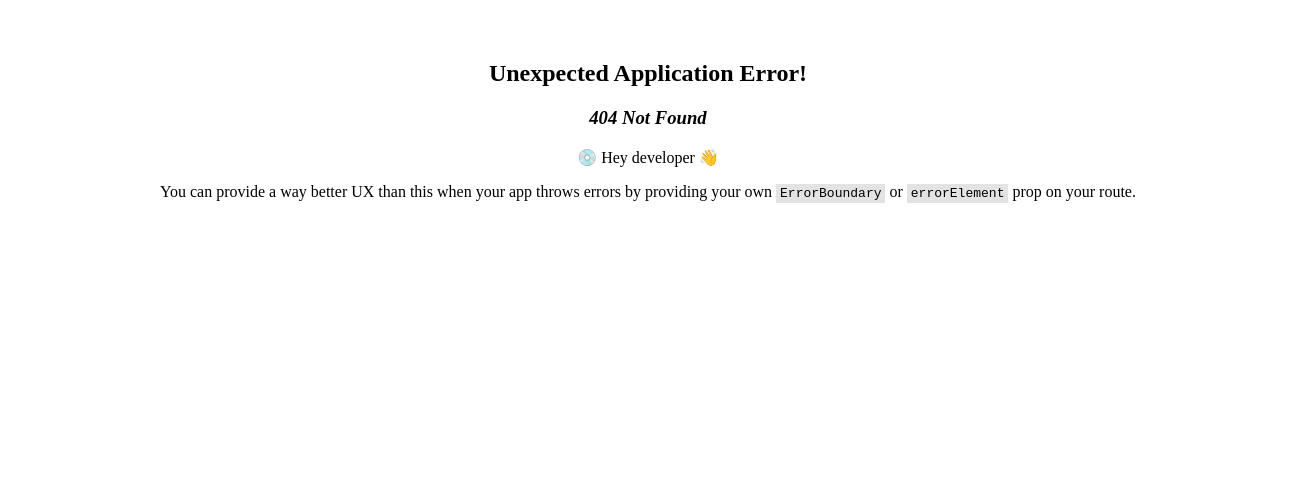
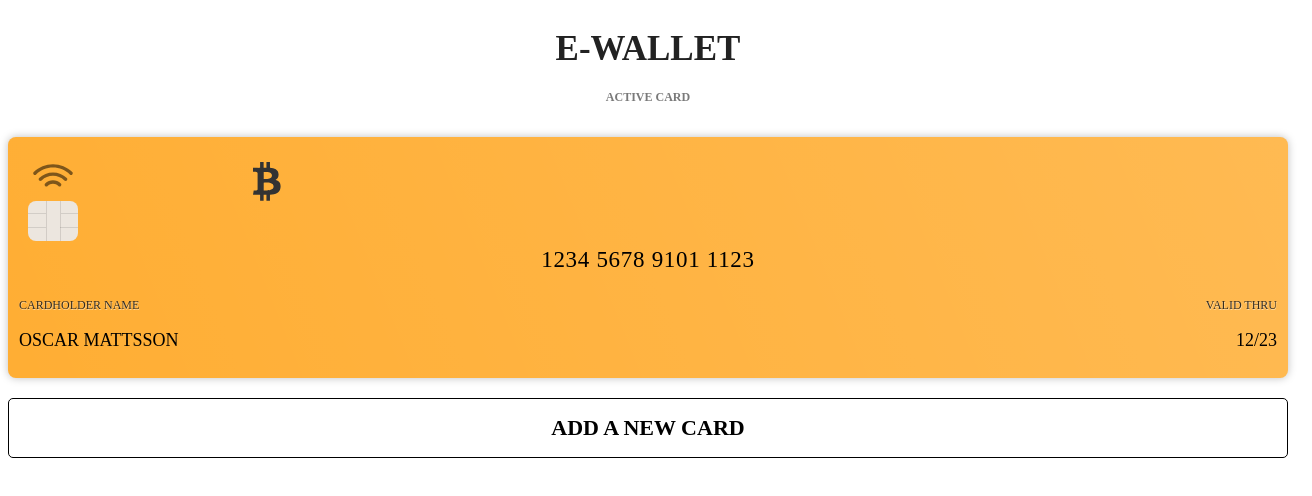
Before and after one commit to Oscar-Mattsson-790/e-wallet, a React (Vite) app in the folder e-wallet/: page / in a window 1280 px wide. Before the commit this address had no page. Shown: the top 496 px of the page, 1312 px wide, since content can reach past the window. Built offline with nearby package versions, Linux system fonts and the light colour scheme.

Commit message:
Complete

```diff
--- a/e-wallet/src/App.css
+++ b/e-wallet/src/App.css
@@ -1,7 +1,11 @@
 #root {
-  max-width: 1280px;
-  margin: 0 auto;
-  padding: 2rem;
+  display: flex;
+  justify-content: center;
   text-align: center;
   box-sizing: border-box;
+  width: 100%;
 }
+
+.App {
+  width: 100%;
+}
--- /dev/null
+++ b/e-wallet/src/assets/creditcards.json
@@ -0,0 +1,47 @@
+[
+  {
+    "id": 1,
+    "cardnumber": "1234 5678 9101 1123",
+    "name": "OSCAR MATTSSON",
+    "valid": "12/23",
+    "color": "linear-gradient(248.04deg, rgba(255, 255, 255, 0.15) 0%, rgba(255, 255, 255, 0) 99.07%), #FFAE34",
+    "logo": "../../src/assets/vendor-bitcoin.svg",
+    "chip": "../../src/assets/chip-dark.svg"
+  },
+  {
+    "id": 2,
+    "cardnumber": "6666 6666 6666 6666",
+    "name": "OSCAR MATTSSON",
+    "valid": "10/23",
+    "color": "linear-gradient(248.3deg, rgba(0, 0, 0, 0.16) 0%, rgba(0, 0, 0, 0) 100%), #F33355",
+    "logo": "../../src/assets/vendor-evil.svg",
+    "chip": "../../src/assets/chip-light.svg"
+  },
+  {
+    "id": 3,
+    "cardnumber": "5555 5555 5555 5555",
+    "name": "OSCAR MATTSSON",
+    "valid": "09/23",
+    "color": "linear-gradient(248.52deg, rgba(0, 0, 0, 0.15) 1.49%, rgba(0, 0, 0, 0) 100%), #8B58F9",
+    "logo": "../../src/assets/vendor-blockchain.svg",
+    "chip": "../../src/assets/chip-light.svg"
+  },
+  {
+    "id": 4,
+    "cardnumber": "7777 7777 7777 7777",
+    "name": "OSCAR MATTSSON",
+    "valid": "11/23",
+    "color": "linear-gradient(248.3deg, rgba(255, 255, 255, 0.15) 0%, rgba(255, 255, 255, 0) 100%), #222222",
+    "logo": "../../src/assets/vendor-ninja.svg",
+    "chip": "../../src/assets/chip-light.svg"
+  },
+  {
+    "id": 5,
+    "cardnumber": "XXXX XXXX XXXX XXXX",
+    "name": "FIRSTNAME LASTNAME",
+    "valid": "MM/YY",
+    "color": "linear-gradient(248.3deg, rgba(255, 255, 255, 0.24) 0%, rgba(255, 255, 255, 0) 100%), #D0D0D0",
+    "logo": "../../src/assets/vendor-bitcoin.svg",
+    "chip": "../../src/assets/chip-dark.svg"
+  }
+]
--- a/e-wallet/src/components/AddCard/AddCard.jsx
+++ b/e-wallet/src/components/AddCard/AddCard.jsx
@@ -6,7 +6,7 @@ export default function AddCard() {
   return (
     <div className="addCard">
       <Top />
-      <Card />
+      {/* <Card /> */}
 
       <form className="input-container">
         <label>Card NUMBER</label>
--- a/e-wallet/src/components/Card/Card.css
+++ b/e-wallet/src/components/Card/Card.css
@@ -5,14 +5,8 @@
   display: flex;
   flex-direction: column;
   justify-content: center;
-  height: 100%;
+  height: 241px;
   width: 100%;
-  background: linear-gradient(
-      248.04deg,
-      rgba(255, 255, 255, 0.15) 0%,
-      rgba(255, 255, 255, 0) 99.07%
-    ),
-    #ffae34;
   box-shadow: 0px 0px 8px rgba(0, 0, 0, 0.25);
   border-radius: 8px;
 }
@@ -32,7 +26,7 @@
   top: 20px;
 }
 
-.bitcoin {
+.card-logo {
   position: absolute;
   left: 245px;
   top: 25px;
--- a/e-wallet/src/components/Card/Card.jsx
+++ b/e-wallet/src/components/Card/Card.jsx
@@ -1,27 +1,29 @@
 import "./Card.css";
-import chipDark from "../../assets/chip-dark.svg";
-import bitcoin from "../../assets/vendor-bitcoin.svg";
 
-export default function Card() {
+export default function Card({ cardData }) {
   return (
-    <div className="card">
+    <>
+      {cardData && (
+        <div className="card" style={{ background: `${cardData.color}` }}>
           <div className="card-header">
-        <img className="chip" src={chipDark} alt="chip" />
-        <img className="bitcoin" src={bitcoin} alt="bitcoin" />
+            <img className="chip" src={cardData.chip} alt="chip" />
+            <img className="card-logo" src={cardData.logo} alt="card-logo" />
           </div>
-      <p className="card-numbers">1234 5678 9101 1123</p>
+          <p className="card-numbers">{cardData.cardnumber}</p>
           <div className="-card-wrapper">
             <div className="card-container">
               <div className="container-name">
                 <p className="card-informtion">CARDHOLDER NAME</p>
-            <p className="card-information-second">OSCAR MATTSSON</p>
+                <p className="card-information-second">{cardData.name}</p>
               </div>
               <div className="container-number">
                 <p className="card-informtion">VALID THRU</p>
-            <p className="card-information-second">12/22</p>
+                <p className="card-information-second">{cardData.valid}</p>
               </div>
             </div>
           </div>
         </div>
+      )}
+    </>
   );
 }
--- a/e-wallet/src/components/CardStack/CardStack.css
+++ b/e-wallet/src/components/CardStack/CardStack.css
@@ -1,5 +1,5 @@
 .cardStack {
-  position: relative;
+  position: absolute;
   display: flex;
   flex-direction: column;
   justify-content: center;
--- a/e-wallet/src/components/CardStack/CardStack.jsx
+++ b/e-wallet/src/components/CardStack/CardStack.jsx
@@ -1,9 +1,18 @@
 import "./CardStack.css";
+import Card from "../Card/Card";
+import CreditCards from "../../assets/creditcards.json";
 
-export default function CardStack() {
+export default function CardStack({ activeCard }) {
+  const nonActiveCards = CreditCards.filter((card) => {
+    return card?.id !== activeCard?.id && card?.id !== 5;
+  });
+
   return (
     <div className="cardStack">
-      <div className="cardStack-container"></div>
+      <div className="cardStack-container">
+        {nonActiveCards &&
+          nonActiveCards.map((card, key) => <Card key={key} />)}
+      </div>
     </div>
   );
 }
--- a/e-wallet/src/components/Home/Home.jsx
+++ b/e-wallet/src/components/Home/Home.jsx
@@ -2,14 +2,27 @@ import "./Home.css";
 import Top from "../Top/Top";
 import Card from "../Card/Card";
 import CardStack from "../CardStack/CardStack";
+import { Link } from "react-router-dom";
+import CreditCardsData from "../../assets/creditcards.json";
+import { useState, useEffect } from "react";
 
 export default function Home() {
+  const [activeCard, setActiveCard] = useState(null);
+
+  useEffect(() => {
+    if (!activeCard) {
+      setActiveCard(CreditCardsData[0]);
+    }
+  }, []);
+
   return (
     <div className="home">
       <Top />
-      <Card />
-      <CardStack />
-      <button className="home-btn">ADD A NEW CARD</button>
+      <Card cardData={activeCard} />
+      <CardStack activeCard={activeCard} />
+      <Link to="/addcard">
+        <button className="home-btn">ADD A NEW CARD</button>
+      </Link>
     </div>
   );
 }
--- a/e-wallet/src/main.jsx
+++ b/e-wallet/src/main.jsx
@@ -7,7 +7,7 @@ import AddCard from "./components/AddCard/AddCard";
 
 const router = createBrowserRouter([
   {
-    path: "/home",
+    path: "/",
     element: <App />,
   },
   {
```
Lines whose indentation alone changed are shown as unchanged.
